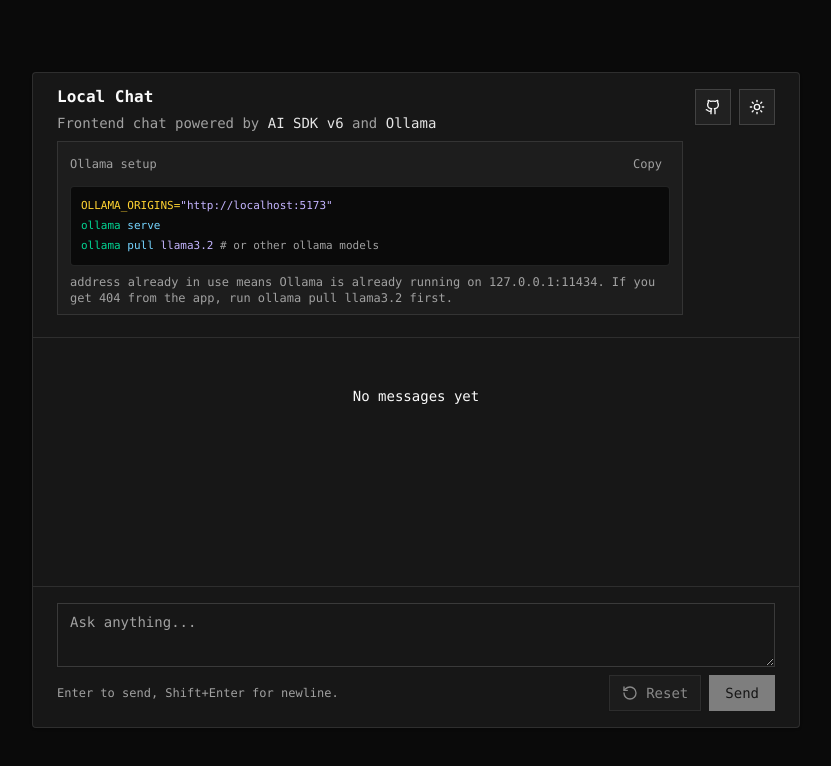
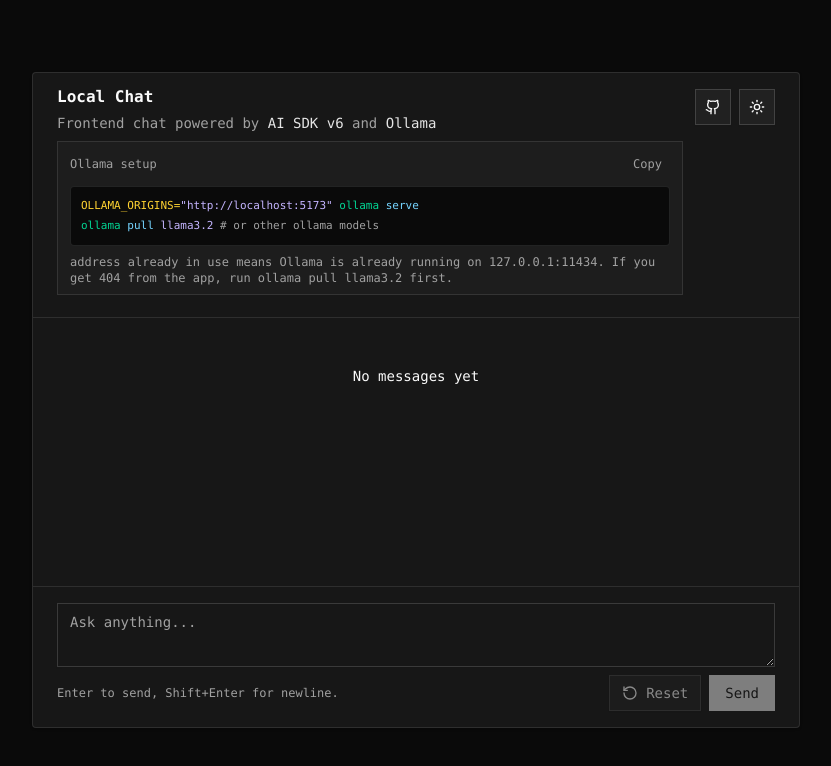
Before and after one commit to NabilNYMansour/local-chat, a React (Vite) app: page / in a window 1280 px wide. Shown: the top 766 px of the page, without its empty margins (224-1055 px from the left). Built offline with nearby package versions, Linux system fonts and the light colour scheme; the HTML template or start-up script is replaced by a standard one.

Commit message:
tiny fix

```diff
--- a/src/App.tsx
+++ b/src/App.tsx
@@ -97,7 +97,7 @@
         ? "http://localhost:5173"
         : window.location.origin
       : "http://localhost:5173"
-  const ollamaSetupCommands = `OLLAMA_ORIGINS="${ollamaAllowedOrigins}"\nollama serve\nollama pull ${ollamaModel} # or other ollama models`
+  const ollamaSetupCommands = `OLLAMA_ORIGINS="${ollamaAllowedOrigins}" ollama serve\nollama pull ${ollamaModel} # or other ollama models`
   const hasLoadedFromStorage = useRef(false)
 
   const isStreaming = status === "streaming" || status === "submitted"
@@ -182,8 +182,7 @@
                     <span className="block">
                       <span className="text-amber-300">OLLAMA_ORIGINS=</span>
                       <span className="text-violet-300">"{ollamaAllowedOrigins}"</span>
-                    </span>
-                    <span className="block">
+                      <span className="text-sky-300"> </span>
                       <span className="text-emerald-400">ollama</span>
                       <span className="text-sky-300"> serve</span>
                     </span>
```
